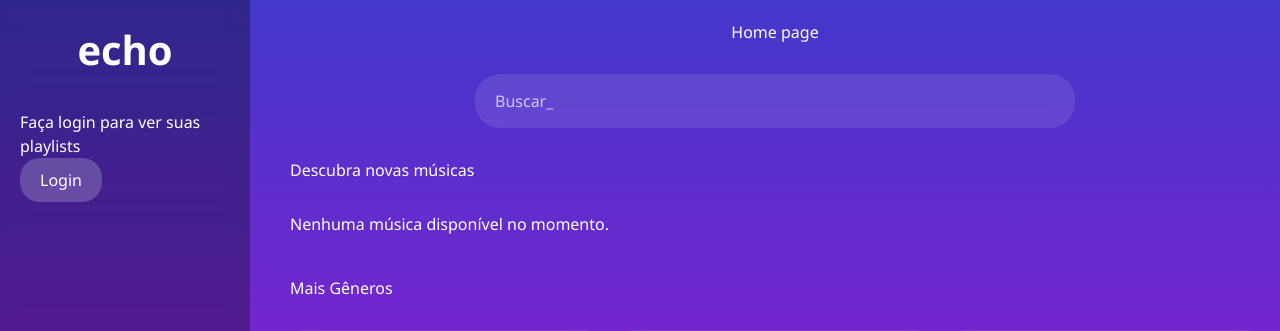
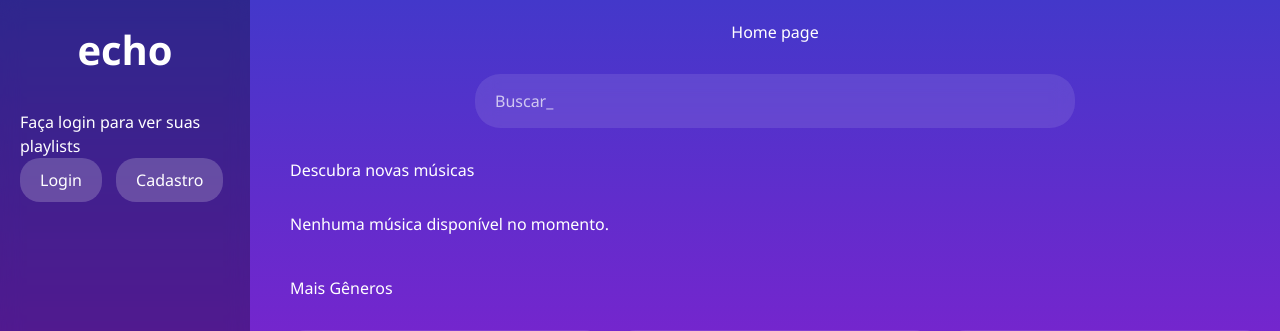
Before and after one commit to pedrolgguerra1/echo_music, a Django app: template core/templates/core/home.html in a window 1280 px wide. Shown: the top 331 px of the page. Run offline with Django 5.2, Linux system fonts and the light colour scheme; the template is opened without the code that fills it, so the values that code supplies are empty; some libraries are stand-ins or nearby versions.

Commit message:
home e urls

```diff
--- a/core/templates/core/home.html
+++ b/core/templates/core/home.html
@@ -31,7 +31,8 @@
         {% endif %}
     {% else %}
         <p>Faça login para ver suas playlists</p>
-        <button class="btn" onclick="location.href='/admin/'">Login</button>
+        <button class="btn" onclick="location.href='/accounts/login/'">Login</button>
+        <button class="btn" onclick="location.href='/signup/'" style="margin-left: 10px;">Cadastro</button>
     {% endif %}
 </div>
 
--- a/echo_music/urls.py
+++ b/echo_music/urls.py
@@ -1,6 +1,6 @@
 from django.contrib import admin
 from django.urls import path, include
-from core.views import home, search_music
+from core.views import home, search_music, signup
 from music import views as music_views
 from django.conf import settings
 from django.conf.urls.static import static
@@ -8,6 +8,7 @@ from django.conf.urls.static import static
 urlpatterns = [
     path("admin/", admin.site.urls),
     path("accounts/", include("django.contrib.auth.urls")),
+    path("signup/", signup, name="signup"),
     path("", home, name="home"),
     path("search/", search_music, name="search_music"),
     path("player/", music_views.player, name="player"),
```
